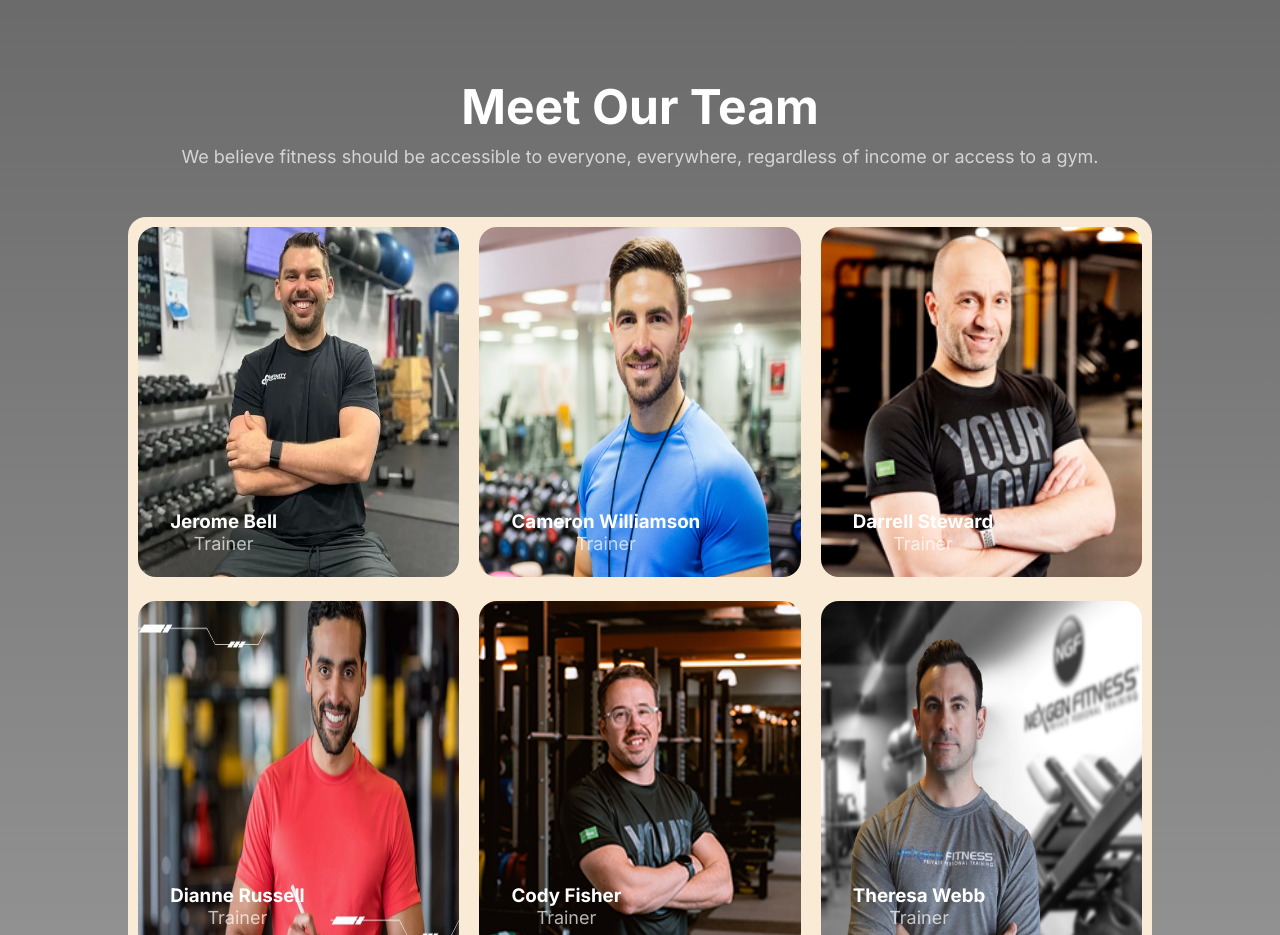
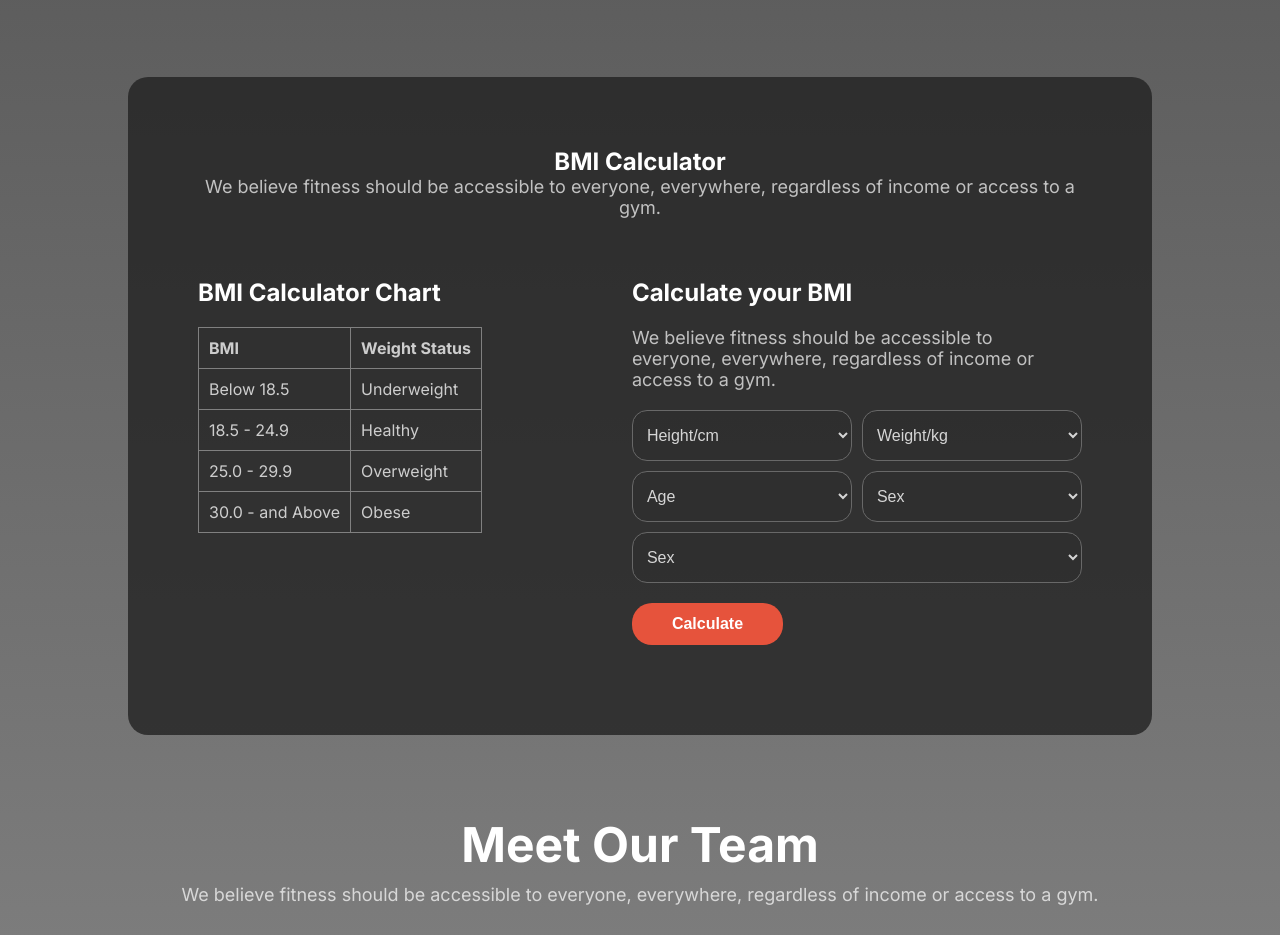
Before and after one commit to SabbirRshuvo/fitlife-assignment-02, a plain HTML site: page index.html in a window 1280 px wide. Shown: the part 1638-2573 px from the top of the page. Drawn offline with Linux system fonts and the light colour scheme; a web font is replaced by a local one.

Commit message:
bmi sectin is done

```diff
--- a/index.html
+++ b/index.html
@@ -85,6 +85,68 @@
             <img src="images/run.jpg" alt="">
         </div>
      </div>
+     <div class="container calculator-section">
+        <div class="calculator-content">
+            <h2>BMI Calculator</h2>
+            <p>We believe fitness should be accessible to everyone, everywhere, regardless of income or access to a gym.</p>
+        </div>
+            <div class="calculator-chart">
+                <div class="table-container">
+                  <h2>BMI Calculator Chart </h2>
+                  <table class="my-table">
+                      <thead>
+                          <tr>
+                              <th>BMI</th>
+                              <th>Weight Status</th>
+                          </tr>
+                      </thead>
+                      <tbody>
+                          <tr>
+                              <td>Below 18.5</td>
+                              <td>Underweight</td>
+                          </tr>
+                          <tr>
+                              <td>18.5 - 24.9</td>
+                              <td>Healthy</td>
+                          </tr>
+                          <tr>
+                              <td>25.0 - 29.9</td>
+                              <td>Overweight</td>
+                          </tr>
+                          <tr>
+                              <td>30.0 - and Above</td>
+                              <td>Obese</td>
+                          </tr>
+                      </tbody>
+                  </table>
+              </div>
+                  <div class="calculator-option">
+                      <div class="table-container">
+                         <h2>Calculate your BMI</h2>
+                         <p>We believe fitness should be accessible to everyone, everywhere, regardless of income or access to a gym. </p>
+                      </div>
+                     <div class="select-container">
+                      <select name="" id="option">
+                          <option value="">Height/cm </option>
+                      </select>
+                      <select name="" id="option">
+                          <option value="">Weight/kg </option>
+                      </select>
+                      <select name="" id="option">
+                          <option value="">Age </option>
+                      </select>
+                      <select name="" id="option">
+                          <option value="">Sex </option>
+                      </select>
+                      <select class="full-width" name="" id="option">
+                          <option value="">Sex </option>
+                      </select>
+
+                     </div>
+                     <button class="btn">Calculate</button>
+                  </div>
+              </div>
+     </div>
      <div class="container our-team">
         <div class="team-content">
             <h1>Meet Our Team</h1>
--- a/style.css
+++ b/style.css
@@ -11,7 +11,6 @@ body{
     background: linear-gradient(180deg,rgba(17, 17, 17, 0.9),rgba(119, 119, 119, 0.7) 100%);
 }
 .container{
-
     width: 80%;
     margin: 5rem auto;
 }
@@ -228,6 +227,68 @@ banner-section
 .hum-burger{
     display: none;
 }
+/* calculator section */
+.bmi-container{
+    display: flex;
+    justify-content: center;
+}
+.calculator-section{
+    background-color: rgb(34, 34, 34, 0.8);
+    padding: 70px;
+    border-radius: 20px;
+}
+.calculator-content{
+    text-align: center;
+    margin-bottom: 60px;
+}
+
+.calculator-chart{
+    display: flex;
+}
+.table-container{
+    width: 100%;
+}
+
+.my-table {
+    border-collapse: collapse;
+}
+.table-container h2{
+    margin-bottom: 20px;
+}
+.table-container p{
+    margin-bottom: 20px;
+    text-align: left;
+}
+
+.my-table th, .my-table td {
+    color: whitesmoke;
+    opacity: 0.8;
+    border: 1px solid gray;
+    padding: 10px;
+    text-align: left;
+}
+.select-container{
+    display: grid;
+    grid-template-columns: repeat(2, 1fr);
+    grid-template-rows: repeat(2, auto), 1fr;
+    gap: 10px;
+}
+.select-container #option{
+    padding: 15px 10px;
+    border-radius: 15px;
+    font-size: 1rem;
+    background-color: rgb(34, 34, 34, 0.1);
+    color: white;
+    opacity: 0.8;
+}
+.full-width{
+    grid-column: 1 / -1;
+
+}
+.calculator-option button{
+    padding: 10px 40px;
+    margin: 20px 0;
+}
 
 /* responsive mobile design */
 @media screen and (max-width: 576px) {
@@ -283,5 +344,14 @@ banner-section
         flex-direction: column;
         text-align: center;
     }
-
+    .calculator-chart{
+        flex-direction: column;
+        text-align: center;
+    }
+    .table-container{
+        margin: 20px 0;
+    }
+    .my-table th, .my-table td {
+        font-size: 14px;
+    }
 }
```
